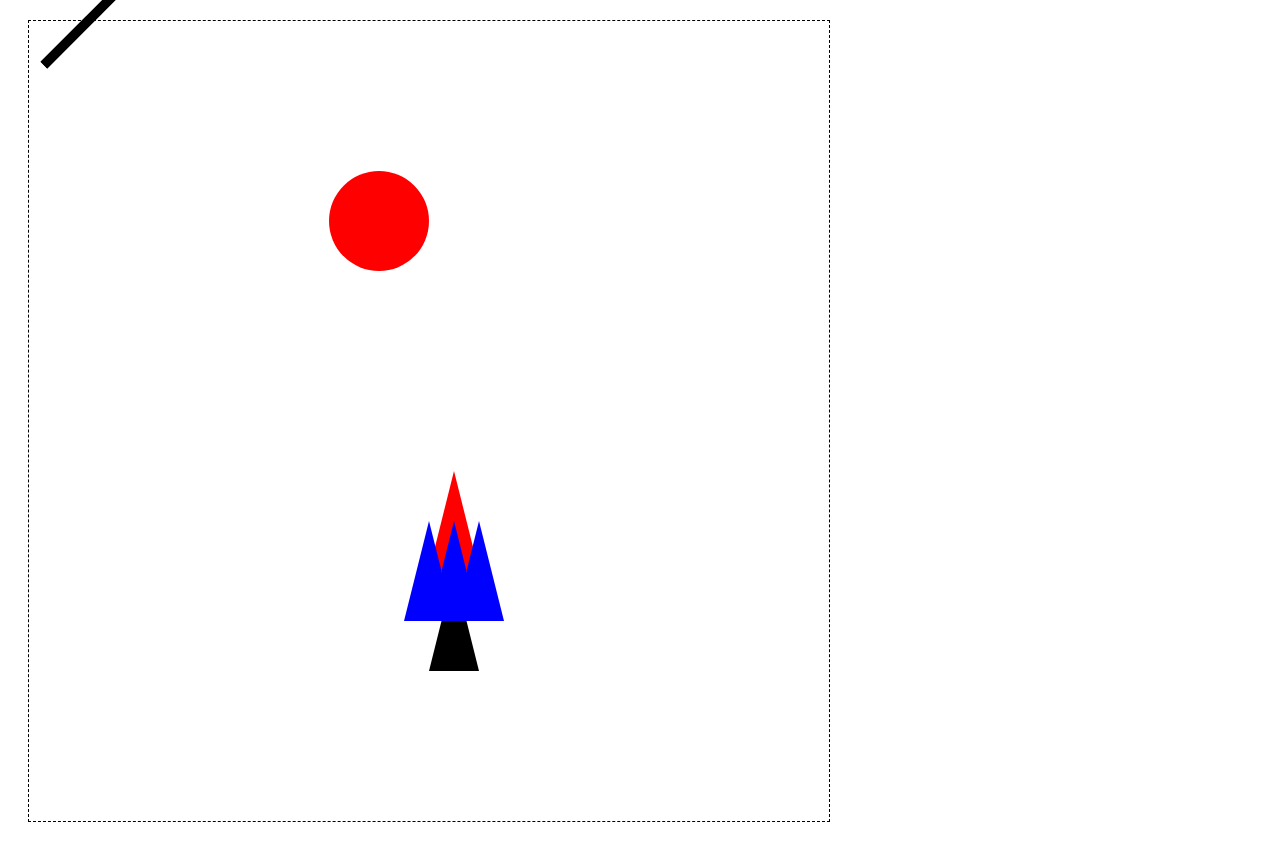
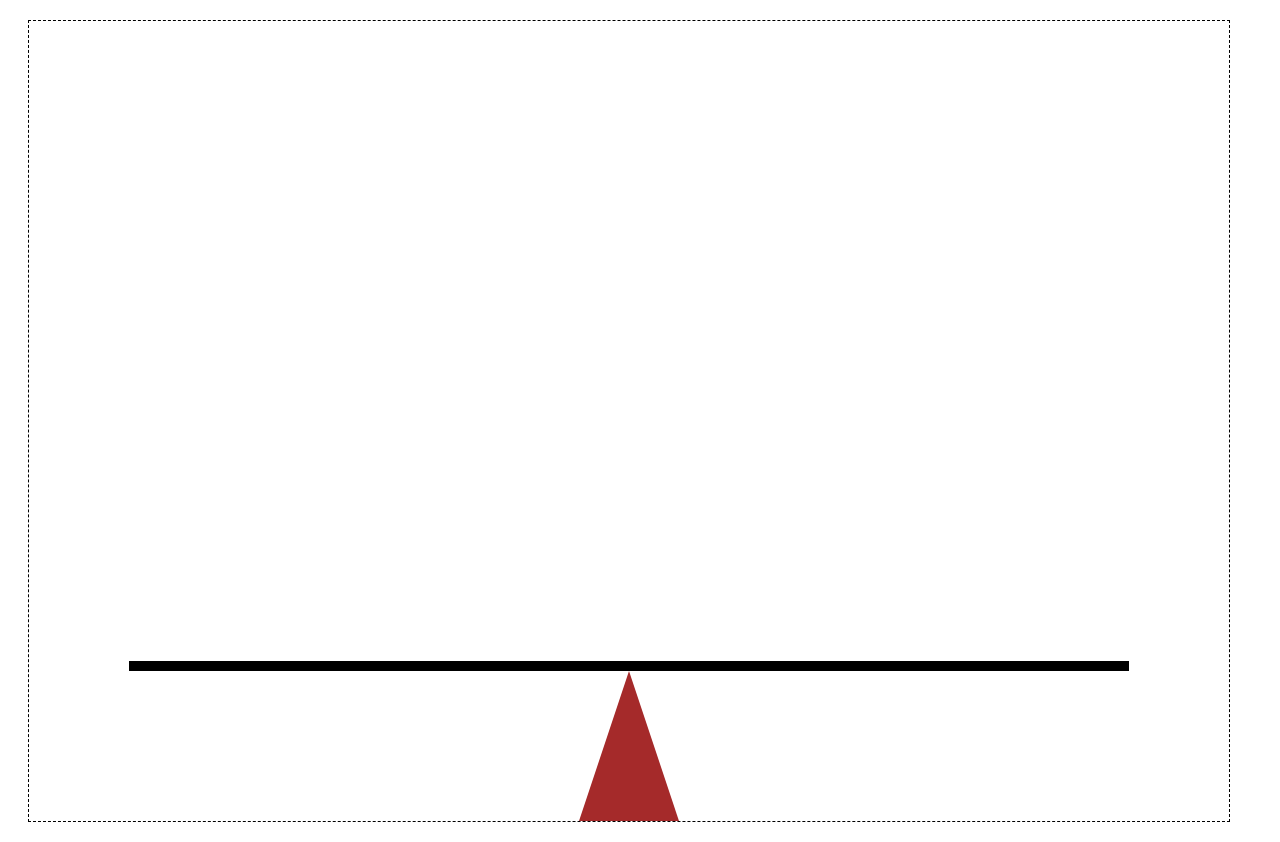
Before and after one commit to DwarGrak/teeter-tother, a Vue app: page / in a window 1280 px wide. Built offline with nearby package versions, Linux system fonts and the light colour scheme.

Commit message:
Add settings store and complete static Swing

```diff
--- a/src/components/Scene.vue
+++ b/src/components/Scene.vue
@@ -1,11 +1,21 @@
 <template>
-  <div class="scene">
+  <div class="scene" :style="style">
     <Swing />
   </div>
 </template>
 
 <script setup lang="ts">
+import { computed } from 'vue';
+import { useStore } from 'vuex';
 import Swing from './Swing.vue';
+
+const {
+  state: { settings },
+} = useStore();
+const style = computed(() => ({
+  width: settings.width + 'px',
+  height: settings.height + 'px',
+}));
 </script>
 
 <style scoped lang="scss">
@@ -13,7 +23,6 @@ import Swing from './Swing.vue';
   position: relative;
   margin: 20px;
   border: 1px dashed black;
-  width: 800px;
-  height: 800px;
+  overflow: hidden;
 }
 </style>
--- a/src/components/Swing.vue
+++ b/src/components/Swing.vue
@@ -1,58 +1,36 @@
 <template>
   <div>
     <Shape
-      :width="50"
-      :x="width / 2"
-      :y="500"
-      :origin-y="OriginYList.top"
-      color="red"
-    >
-      <Triangle />
-    </Shape>
-    <Shape :width="50" :x="width / 2" :y="500" :origin-y="OriginYList.bottom">
-      <Triangle />
-    </Shape>
-    <Shape
-      :width="50"
-      :x="width / 2"
-      :y="500"
-      :origin-y="OriginYList.center"
-      color="blue"
+      :height="triangleHeight"
+      :x="settings.width / 2"
+      :y="settings.height"
+      :origin-y="OriginY.bottom"
+      color="brown"
     >
       <Triangle />
     </Shape>
     <Shape
-      :width="50"
-      :x="width / 2"
-      :y="500"
-      :origin-x="OriginXList.left"
-      color="blue"
+      :height="10"
+      :width="1000"
+      :x="settings.width / 2"
+      :y="settings.height - triangleHeight"
+      :origin-y="OriginY.bottom"
     >
-      <Triangle />
+      <Square />
     </Shape>
-    <Shape
-      :width="50"
-      :x="width / 2"
-      :y="500"
-      :origin-x="OriginXList.right"
-      color="blue"
-    >
-      <Triangle />
-    </Shape>
-    <Shape color="red" :x="300" :y="200" :origin-y="OriginYList.top">
-      <Circle />
-    </Shape>
-    <Shape :height="10" :rotation="45"><Square /></Shape>
   </div>
 </template>
 
 <script setup lang="ts">
-import Circle from './svg/Circle.vue';
+import { useStore } from 'vuex';
 import Square from './svg/Square.vue';
 import Triangle from './svg/Triangle.vue';
 import Shape from './shapes/Shape.vue';
-import { OriginXList, OriginYList } from '../utils/origin';
+import { OriginY } from '../utils/origin';
 
-const width = 800;
-//const height = 800;
+const triangleHeight = 150;
+
+const {
+  state: { settings },
+} = useStore();
 </script>
--- a/src/components/shapes/Shape.vue
+++ b/src/components/shapes/Shape.vue
@@ -6,18 +6,18 @@
 
 <script setup lang="ts">
 import { computed, defineProps } from 'vue';
-import { useOrigin } from '@/utils/origin';
+import { OriginX, OriginY, useOrigin } from '@/utils/origin';
 import SWGWrapper from './SVGWrapper.vue';
 
 const props = defineProps({
   ...SWGWrapper.props,
   originX: {
     type: Number,
-    default: 0,
+    default: OriginX.center,
   },
   originY: {
     type: Number,
-    default: 0,
+    default: OriginY.center,
   },
   x: { type: Number, default: null },
   y: { type: Number, default: null },
--- a/src/store/index.ts
+++ b/src/store/index.ts
@@ -1,9 +1,10 @@
-import { createStore } from "vuex";
+import { createStore } from 'vuex';
+import settings from './modules/settings';
 
 export default createStore({
   state: {},
   getters: {},
   mutations: {},
   actions: {},
-  modules: {},
+  modules: { settings },
 });
--- /dev/null
+++ b/src/store/modules/settings.ts
@@ -0,0 +1,9 @@
+const settings = {
+  namespaced: true,
+  state: () => ({
+    width: 1200,
+    height: 800,
+  }),
+};
+
+export default settings;
--- a/src/utils/origin.ts
+++ b/src/utils/origin.ts
@@ -1,18 +1,13 @@
-export enum OriginXList {
-  'left' = -1,
-  'center' = 0,
+export enum OriginX {
+  'left' = 0,
+  'center' = 0.5,
   'right' = 1,
 }
-export enum OriginYList {
-  'top' = -1,
-  'center' = 0,
+export enum OriginY {
+  'top' = 0,
+  'center' = 0.5,
   'bottom' = 1,
 }
 
-export const useOrigin = (
-  position: number,
-  size: number,
-  originDisp: number
-) => {
-  return position + (size / 2) * originDisp;
-};
+export const useOrigin = (position: number, size: number, originDisp: number) =>
+  position - size * originDisp;
```
